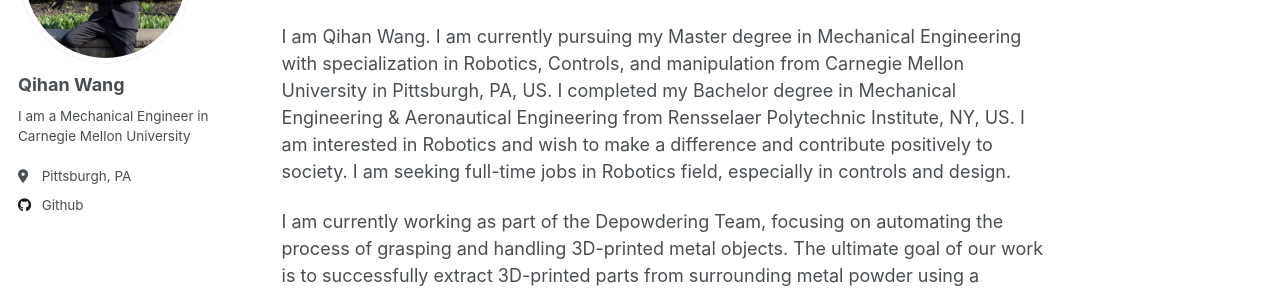
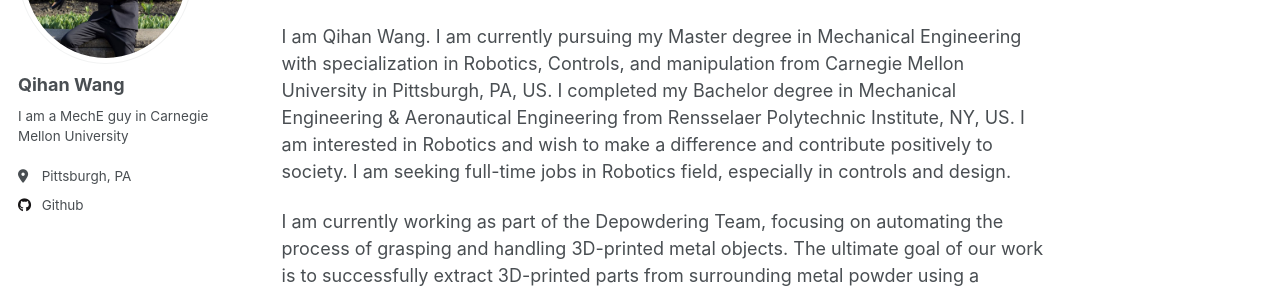
Before and after one commit to wangqihan2000/wqh.github.io, a Jekyll site: the page built from _pages/about.md, in a window 1280 px wide. Shown: the part 226-519 px from the top of the page. Built offline with Jekyll 4.4.1, drawn with Linux system fonts in a browser that asks for light colours.

Commit message:
Update _config.yml

```diff
--- a/_config.yml
+++ b/_config.yml
@@ -84,7 +84,7 @@ analytics:
 author:
   name             : "Qihan Wang"
   avatar           : "Qihan_photo.png"
-  bio              : "I am a Mechanical Engineer in Carnegie Mellon University"
+  bio              : "I am a MechE guy in Carnegie Mellon University"
   location         : "Pittsburgh, PA"
   employer         :
   pubmed           :
```
